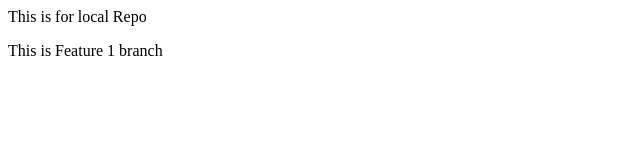
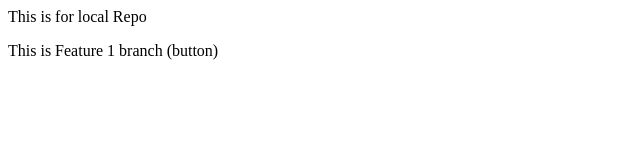
Before and after one commit to Malik-444/gitDmo, a plain HTML site: page index.html in a window 1280 px wide. Shown: the full height of the page, 0-640 px from the left. Drawn offline with Linux system fonts and the light colour scheme.

Commit message:
button add

```diff
--- a/index.html
+++ b/index.html
@@ -1,2 +1,2 @@
 <p>This is for local Repo</p>
-<p>This is Feature 1 branch </p>
+<p>This is Feature 1 branch (button) </p>
```
